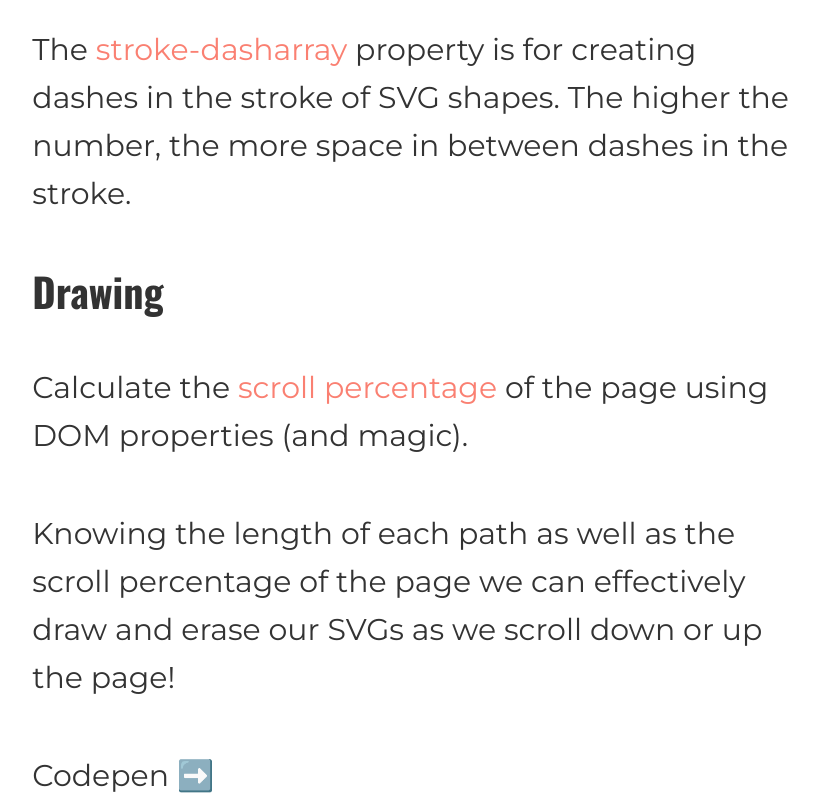
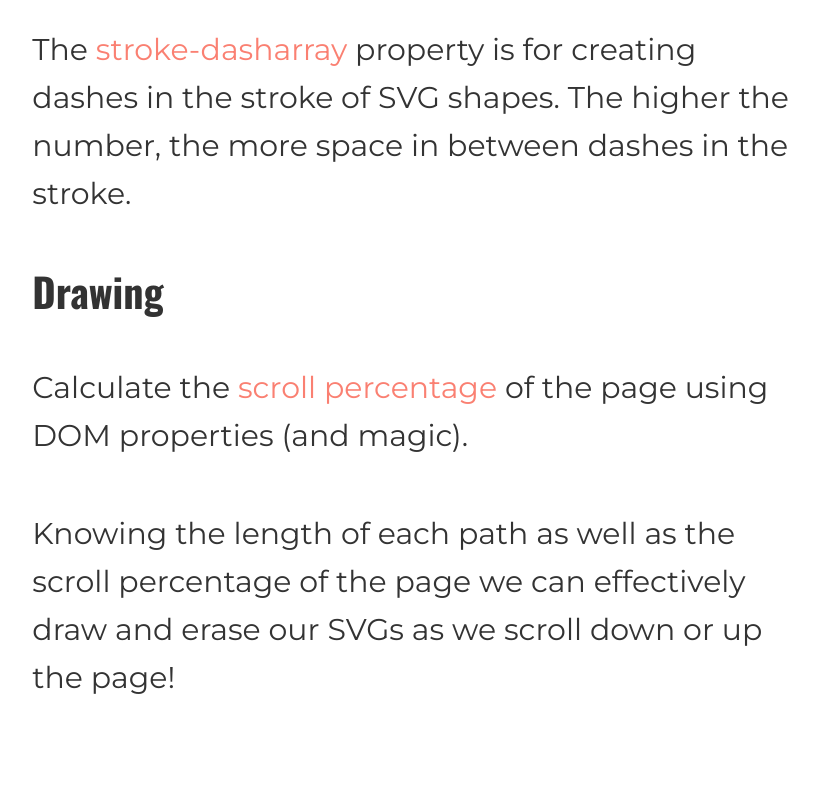
Before and after one commit to jonathanhoy/show-and-tell, a plain HTML site: page index.html in a window 1280 px wide. Shown: the part 1370-2170 px from the top of the page, without its empty margins (437-1256 px from the left). After the commit the page ends 2122 px from the top, so only its background shows below. Drawn offline with nearby package versions, Linux system fonts and the light colour scheme.

Commit message:
removed codepen

```diff
--- a/index.html
+++ b/index.html
@@ -205,9 +205,6 @@
       <p>Calculate the <span>scroll percentage</span> of the page using DOM properties (and magic).</p>
 
       <p class="last">Knowing the length of each path as well as the scroll percentage of the page we can effectively draw and erase our SVGs as we scroll down or up the page!</p>
-
-      <a href="https://codepen.io/jonathanhoy/pen/gQwEdx">Codepen ➡️</a>
-
     </div>
   </main>
 
```
